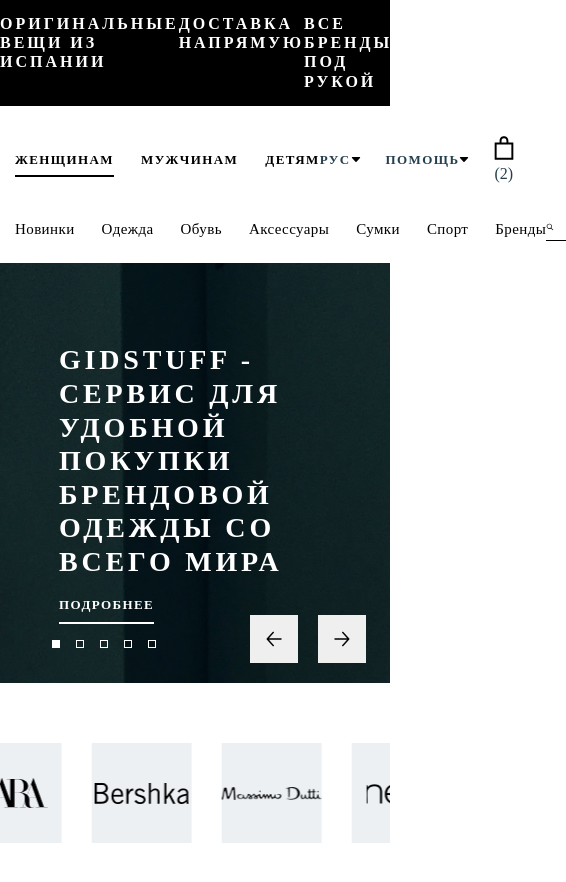
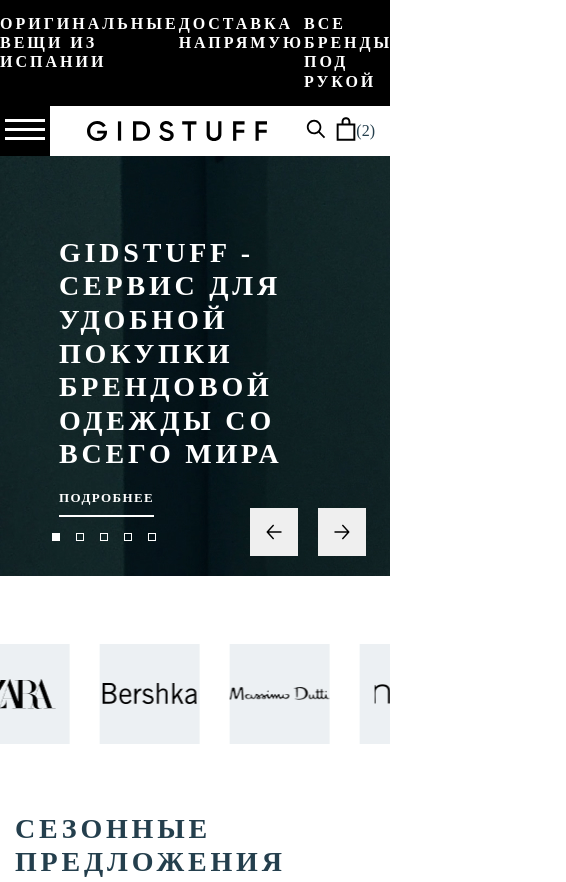
Before and after one commit to macenuw/gidstuff, a plain HTML site: page app/index.html in a window 390 px wide. Shown: the top 882 px of the page, 566 px wide, since content can reach past the window. Drawn offline with Linux system fonts and the light colour scheme; files whose address does not match are found by name.

Commit message:
first comit

```diff
--- a/app/index.html
+++ b/app/index.html
@@ -26,11 +26,25 @@
         </ul>
         <nav class="header__nav container">
             <div class="header__nav-main d-flex">
+                <button class="header__menu-btn">
+                    <span class="header__menu-span">menu toggle</span>
+                </button>
                 <ul class="content-menu d-flex">
-                    <li class="content-menu__item"><a class="content-menu__link content-menu__link--active"
-                            href="#">Женщинам</a></li>
-                    <li class="content-menu__item"><a class="content-menu__link" href="#">Мужчинам</a></li>
-                    <li class="content-menu__item"><a class="content-menu__link" href="#">Детям</a></li>
+                    <li class="content-menu__item">
+                        <a class="content-menu__link content-menu__link--active" href="#">
+                            Женщинам
+                        </a>
+                    </li>
+                    <li class="content-menu__item">
+                        <a class="content-menu__link" href="#">
+                            Мужчинам
+                        </a>
+                    </li>
+                    <li class="content-menu__item">
+                        <a class="content-menu__link" href="#">
+                            Детям
+                        </a>
+                    </li>
                 </ul>
                 <a class="logo header__logo" href="#">
                     <img src="./images/gidstuff-logo.svg" alt="Логотип gidstuff">
@@ -61,8 +75,13 @@
                         </ul>
                     </li>
                 </ul>
-                <div class="header__cart-wrapper">
-                    <button class="header__cart" type="button">
+                <div class="header__cart-wrapper d-flex">
+                    <button class="header__btn header__btn--search" type="button">
+                        <svg class="search-icon-big">
+                            <use xlink:href="images/all-svg.svg#search"></use>
+                        </svg>
+                    </button>
+                    <button class="header__btn" type="button">
                         <svg class="cart-icon">
                             <use xlink:href="images/all-svg.svg#cart"></use>
                         </svg>
--- a/app/js/main.js
+++ b/app/js/main.js
@@ -33,4 +33,10 @@
             }
         ]
     });
+
+
+    var menuBtn = document.querySelector('.header__menu-btn');
+    menuBtn.addEventListener('click', function () {
+        this.classList.contains("is-active") === true ? this.classList.remove("is-active") : this.classList.add("is-active");
+    });
 });
--- a/app/scss/block/header.scss
+++ b/app/scss/block/header.scss
@@ -1,5 +1,10 @@
 .header {
     margin-bottom: 12px;
+
+    @media(max-width: 768px) {
+        margin-bottom: 0;
+
+    }
 
     &__run {
         justify-content: space-around;
@@ -22,25 +27,142 @@
     &__nav-main {
         padding: 30px 0;
         align-items: center;
+
+        @media(max-width: 768px) {
+            padding: 0;
+
+        }
+    }
+
+    &__menu-btn {
+        display: none;
+
+        @media(max-width: 768px) {
+            background-color: black;
+            color: white;
+            display: block;
+            position: relative;
+            overflow: hidden;
+            margin: 0 0 0 -15px;
+            padding: 0;
+            width: 50px;
+            height: 50px;
+            font-size: 0;
+            text-indent: -9999px;
+            -webkit-appearance: none;
+            -moz-appearance: none;
+            appearance: none;
+            box-shadow: none;
+            border: none;
+            border-radius: none;
+            cursor: pointer;
+            -webkit-transition: background 0.3s;
+            transition: background 0.3s;
+            top: 0;
+
+            &:focus {
+                outline: transparent;
+            }
+
+        }
+
+        &.is-active .header__menu-span {
+            background: none;
+
+            &::before,
+            &::after {
+                background-color:white;
+                transition-delay: 0s, 0.3s;
+            }
+
+            &::before {
+                top: 0;
+                transform: rotate(45deg);
+            }
+
+            &::after {
+                bottom: 0;
+                transform: rotate(-45deg);
+            }
+        }
+    }
+
+    &__menu-span {
+        display: block;
+        position: absolute;
+        top: 22px;
+        left: 5px;
+        right: 5px;
+        height: 3px;
+        background: white;
+
+        &::before,
+        &::after {
+            position: absolute;
+            display: block;
+            left: 0;
+            width: 100%;
+            height: 3px;
+            background-color:white;
+            content: "";
+            transition: 0.3s;
+        }
+
+        &::before {
+            top: -9px;
+            transition-property: top, transform;
+        }
+
+        &::after {
+            bottom: -9px;
+            transition-property: bottom, transform;
+        }
     }
 
     &__logo {
         display: block;
         margin-left: auto;
         flex-grow: 0.1;
+
+        @media(max-width: 768px) {
+            margin: 0 auto;
+            flex-grow: 0;
+        }
     }
 
-    &__cart {
+    &__btns-wrapper {
+        align-items: center;
+    }
+
+    &__btn {
         border: none;
         background-color: white;
         padding: 0;
         position: relative;
         cursor: pointer;
 
+        &--search {
+            display: none;
+
+            @media(max-width: 768px) {
+                display: block;
+                margin-right: 8px;
+
+            }
+        }
+    }
+
+    &__cart-num {
+        margin: auto;
     }
 
     &__nav-sub {
         padding: 6px 0px 10px;
+
+        @media(max-width: 768px) {
+            display: none;
+
+        }
     }
 
     &__sub-menu {
@@ -56,9 +178,15 @@
     &__search-wrapper {
         width: 320px;
         border-bottom: 1px solid black;
+
+        @media(max-width: 768px) {
+            display: none;
+
+        }
     }
 
     &__search {
         z-index: 2;
+
     }
 }
--- a/app/scss/components/all-svg.scss
+++ b/app/scss/components/all-svg.scss
@@ -9,6 +9,11 @@
     height: 16px;
 }
 
+.search-icon-big {
+    width: 24px;
+    height: 22px;
+}
+
 .down-icon {
     width: 10px;
     height: 11px;
--- a/app/scss/components/brands.scss
+++ b/app/scss/components/brands.scss
@@ -3,10 +3,9 @@
 
     &__item {
         max-width: 208px;
-        width: 208px;
+        width: 100%;
         height: 208px;
         background: #ECF0F3;
-        margin: 0 16px 0 0 ;
         display: flex;
         justify-content: center;
         align-items: center;
@@ -17,8 +16,8 @@
         }
 
         @media(max-width: 798px) {
-            max-width: 158px;
-            max-height: 158px;
+            max-width: 178px;
+            max-height: auto;
         }
         @media(max-width: 575px) {
             max-width: 100px;
@@ -35,4 +34,7 @@
     &__img {
         margin: auto;
     }
+    .slick-slide div{
+        margin: 8px;
+    }
 }
--- a/app/scss/components/content-menu.scss
+++ b/app/scss/components/content-menu.scss
@@ -1,4 +1,9 @@
 .content-menu {
+    @media(max-width: 768px) {
+        display: none;
+
+    }
+
     &__item {
         &:not(:last-child) {
             margin-right: 27px;
--- a/app/scss/components/menu.scss
+++ b/app/scss/components/menu.scss
@@ -1,5 +1,10 @@
 .menu {
     margin-right: auto;
+
+    @media(max-width: 768px) {
+        display: none;
+
+    }
 
     &__item {
         margin-right: 25px;
```
Also changed, not shown: app/css/style.min.css, app/images/color/1.png (deleted), app/images/color/2.png (deleted), app/images/color/3.png (deleted), app/images/color/4.png (deleted), app/images/color/5.png (deleted), app/images/color/6.png (deleted), app/js/main.min.js.
